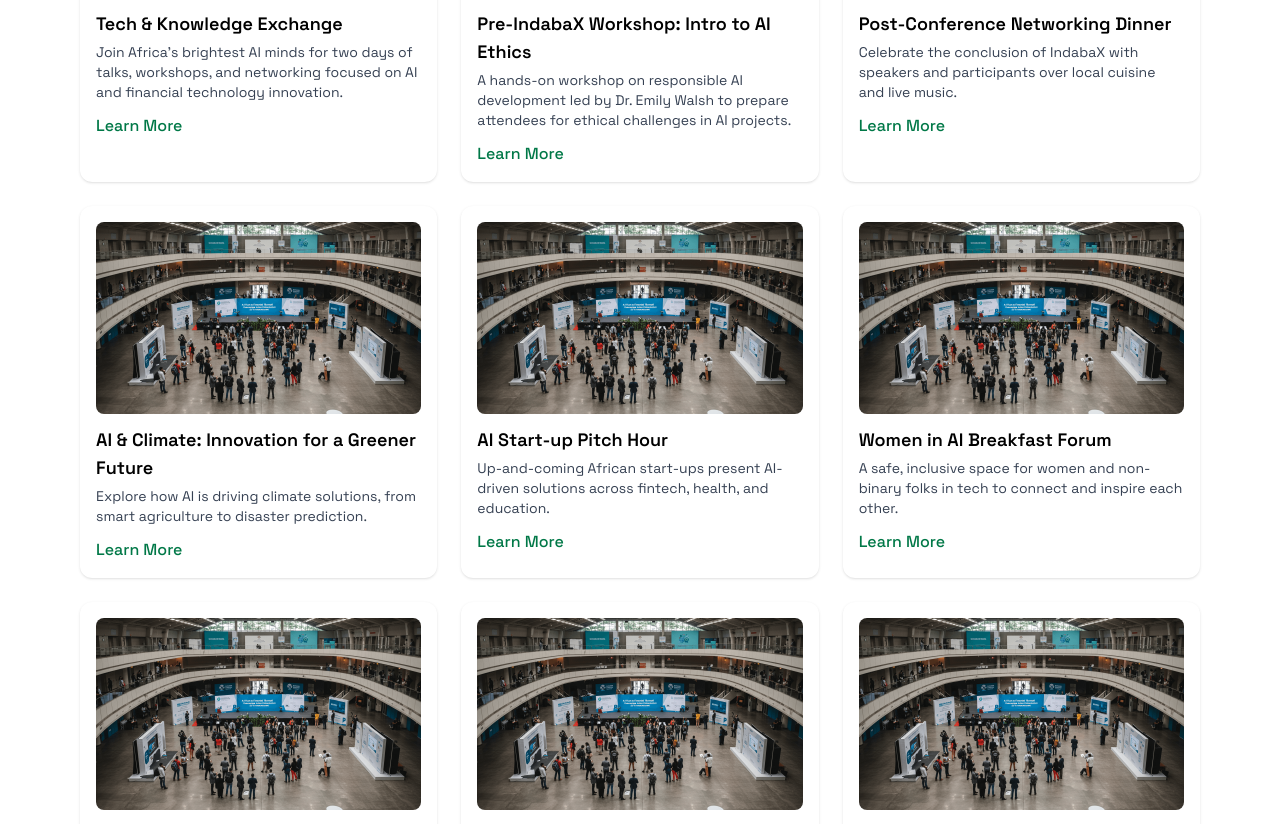
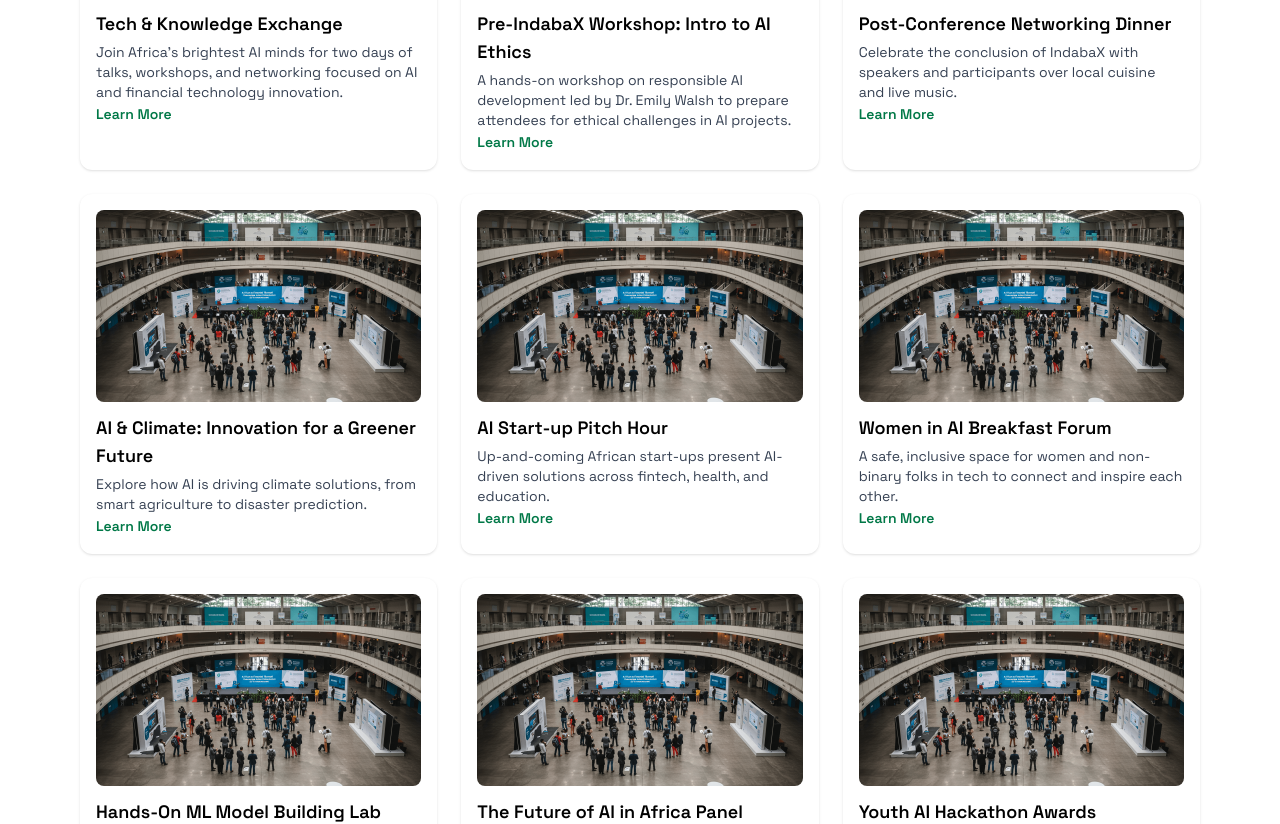
Before and after one commit to MOSOBELULU/indabaX, a React (Vite) app: page /eventspage in a window 1280 px wide. Shown: the part 1090-1914 px from the top of the page. Built offline with nearby package versions, Linux system fonts and the light colour scheme.

Commit message:
wip: event page detail

```diff
--- a/src/components/events/EventsSection.jsx
+++ b/src/components/events/EventsSection.jsx
@@ -17,13 +17,13 @@ export default function EventsSection() {
             />
             <h3 className="text-lg font-semibold mb-1">{event.title}</h3>
             <p className="text-sm text-gray-700">{event.description}</p>
-            <Link to={`/eventdetail/${event.id}`}>
-             <button
-              className="mt-3 text-[#007847] font-medium hover:underline"
-            >
-              Learn More
-            </button>
-            </Link>
+              <Link
+                    to={`/eventdetail/${event.id}`}
+
+                    className="inline-block text-sm font-semibold text-[#007847] hover:underline"
+                  >
+                    Learn More
+                  </Link>
           </div>
         ))}
       </div>
```
